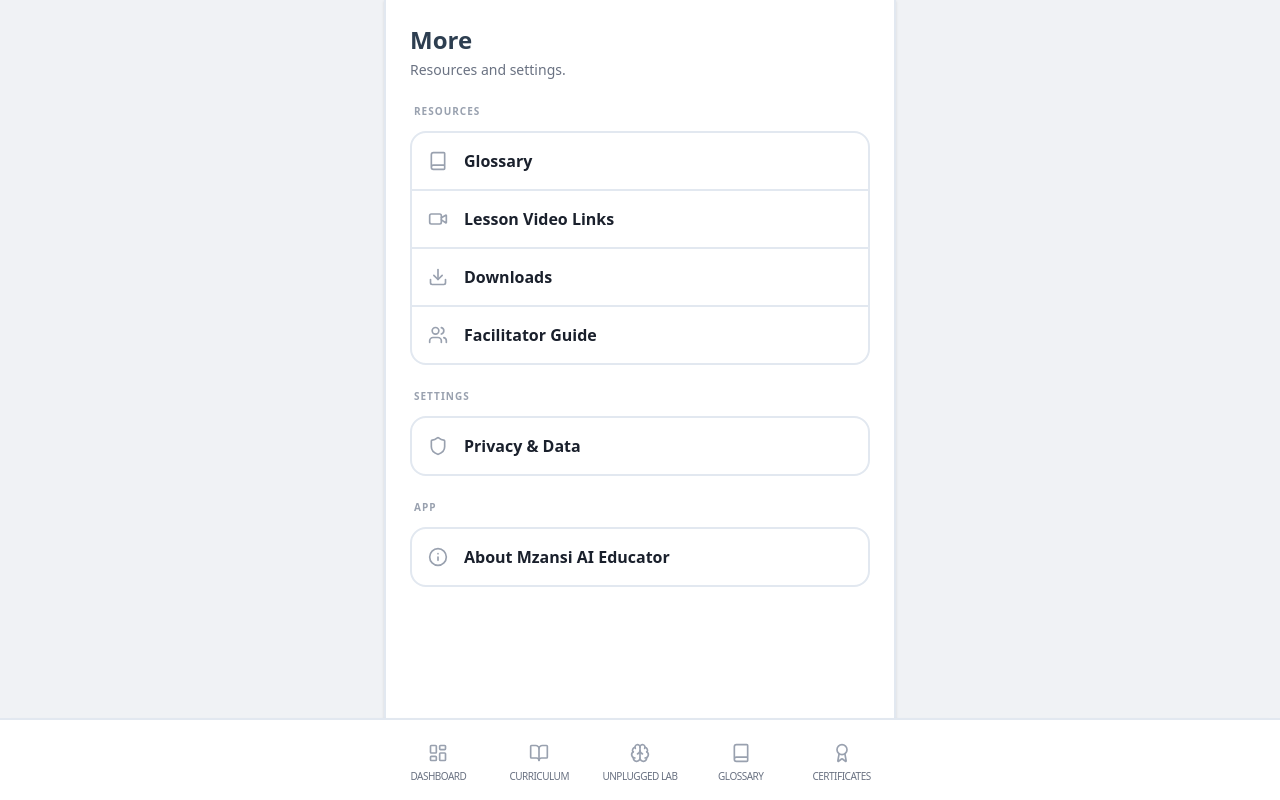
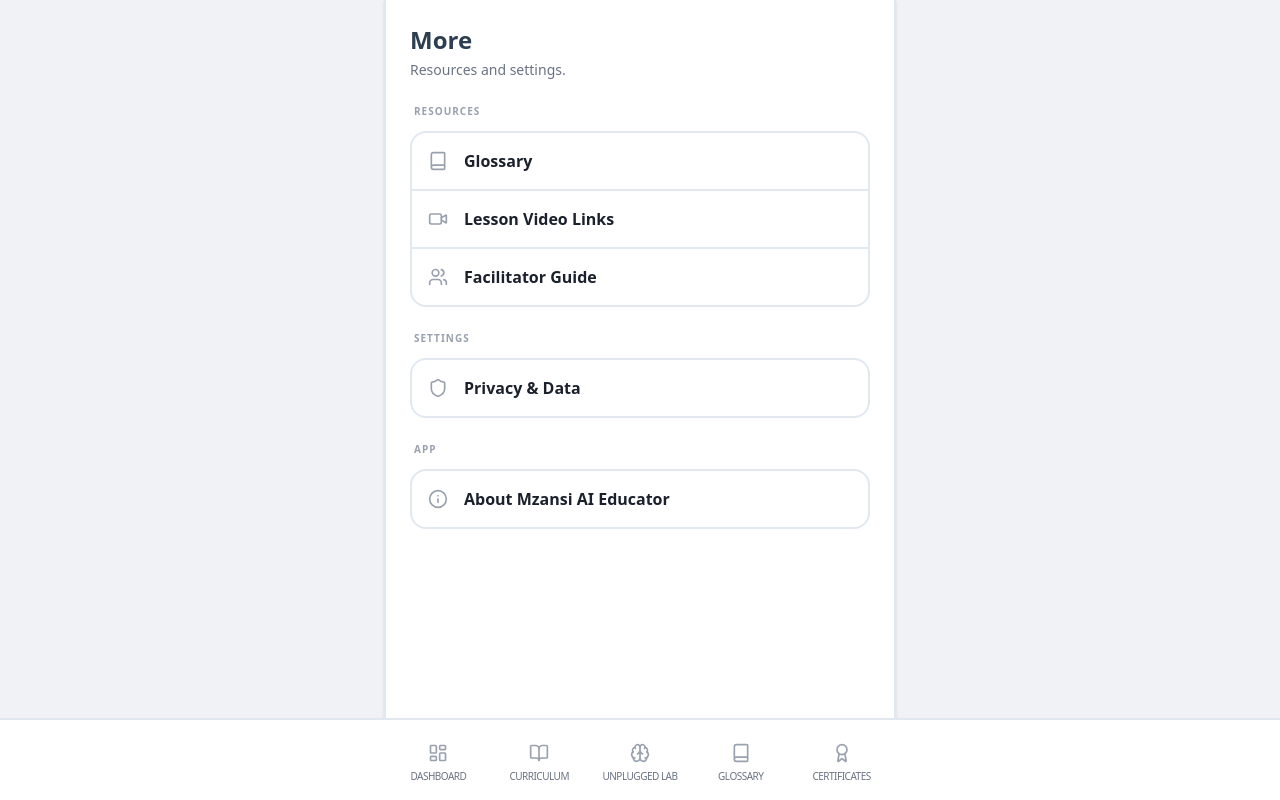
Before and after one commit to marcdiedricks/mzansi-ai-educator, a React (Vite) app: page /mzansi-ai-educator/more in a window 1280 px wide. Built offline with nearby package versions, Linux system fonts and the light colour scheme.

Commit message:
Remove misleading duplicate Downloads navigation

```diff
--- a/src/pages/More.tsx
+++ b/src/pages/More.tsx
@@ -1,4 +1,4 @@
-import { Book, Download, Users, Shield, Info, Video } from 'lucide-react';
+import { Book, Users, Shield, Info, Video } from 'lucide-react';
 import { useNavigate } from 'react-router-dom';
 
 export function More() {
@@ -6,7 +6,6 @@ export function More() {
   const links = [
     { label: 'Glossary', icon: Book, path: '/glossary' },
     { label: 'Lesson Video Links', icon: Video, path: '/video-resources' },
-    { label: 'Downloads', icon: Download, path: '/video-resources' },
     { label: 'Facilitator Guide', icon: Users, path: '/facilitator' },
   ];
 
```
